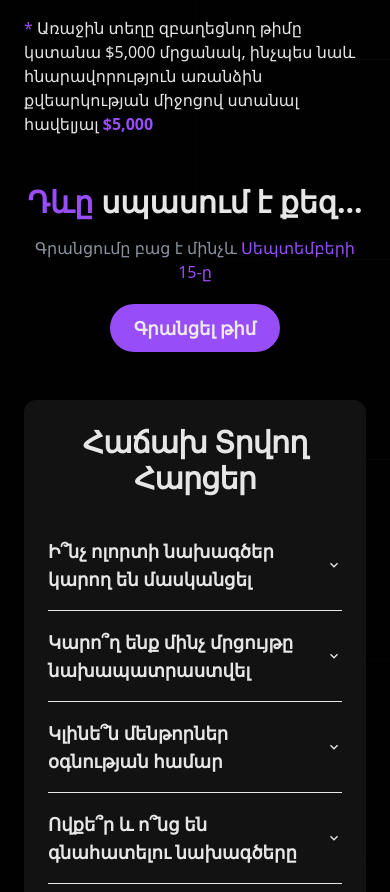
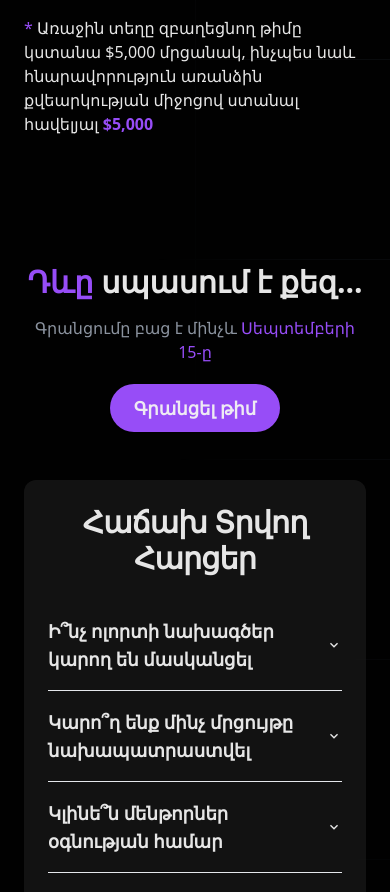
Before and after one commit to layerswap/devhacks-landing, a Next.js app: page / in a window 390 px wide. Shown: the part 3940-4832 px from the top of the page. Built offline with nearby package versions, Linux system fonts and the light colour scheme.

Commit message:
changed some styles

```diff
--- a/src/components/pageComponents/AnimatedLogo.tsx
+++ b/src/components/pageComponents/AnimatedLogo.tsx
@@ -34,7 +34,7 @@ const AnimatedLogo = () => {
             function drawLine(line: any) {
                 if (typeof document !== 'undefined' && typeof window !== 'undefined') {
                     var scrollY = window.scrollY;
-                    var maxScrollY = document.documentElement.scrollHeight - window.innerHeight;
+                    var maxScrollY = (document.documentElement.scrollHeight - window.innerHeight) * 0.87;
                     var pathLength = line.getTotalLength(),
                         percentDone = scrollY / maxScrollY,
                         length = percentDone * pathLength;
@@ -45,7 +45,7 @@ const AnimatedLogo = () => {
 
             function positionTail() {
                 var scrollY = window.scrollY;
-                var maxScrollY = document.documentElement.scrollHeight - window.innerHeight;
+                var maxScrollY = (document.documentElement.scrollHeight - window.innerHeight) * 0.87;
                 var getPathById = document.getElementById("path") as any
                 var path: SVGGeometryElement = getPathById;
                 // Calculate distance along the path the car should be for the current scroll amount
--- a/src/components/pageComponents/CTASection.tsx
+++ b/src/components/pageComponents/CTASection.tsx
@@ -3,7 +3,7 @@ import Link from "next/link";
 export default function CTASection() {
 
     return (
-        <div className="relative isolate py-12 sm:pb-16 lg:pb-32 lg:pt-32 sm:pt-16">
+        <div className="relative isolate py-12 sm:pb-16 lg:pb-32 lg:pt-32 sm:pt-16 pt-32">
             <div className="mx-auto max-w-6xl px-6 lg:px-8 text-center">
                 <h2 className="text-3xl font-bold text-white sm:text-4xl lg:text-5xl">
                     <span className="text-primary">Դևը</span> սպասում է քեզ...
--- a/src/components/pageComponents/faq.tsx
+++ b/src/components/pageComponents/faq.tsx
@@ -1,7 +1,7 @@
 import { Accordion, AccordionItem, AccordionButton, AccordionPanel, AccordionIcon } from '@chakra-ui/react'
 const FAQ = () => {
     return (
-        <div className="overflow-hidden pb-12 flex flex-col justify-center items-center px-6 lg:px-8">
+        <div className="overflow-hidden pb-12 flex flex-col justify-center items-center px-6 lg:px-8" id="faq">
             <div className="mx-auto max-w-6xl px-6 flex flex-col text-center w-full lg:px-8 2xl:pt-0 2xl:pb-0 bg-darkblue-800 bg-opacity-50 backdrop-blur-md rounded-xl">
                 <div className="mx-auto max-w-2xl lg:text-center pb-6">
                     <p className="text-3xl font-bold tracking-tight sm:text-4xl lg:text-6xl pt-6">
```
